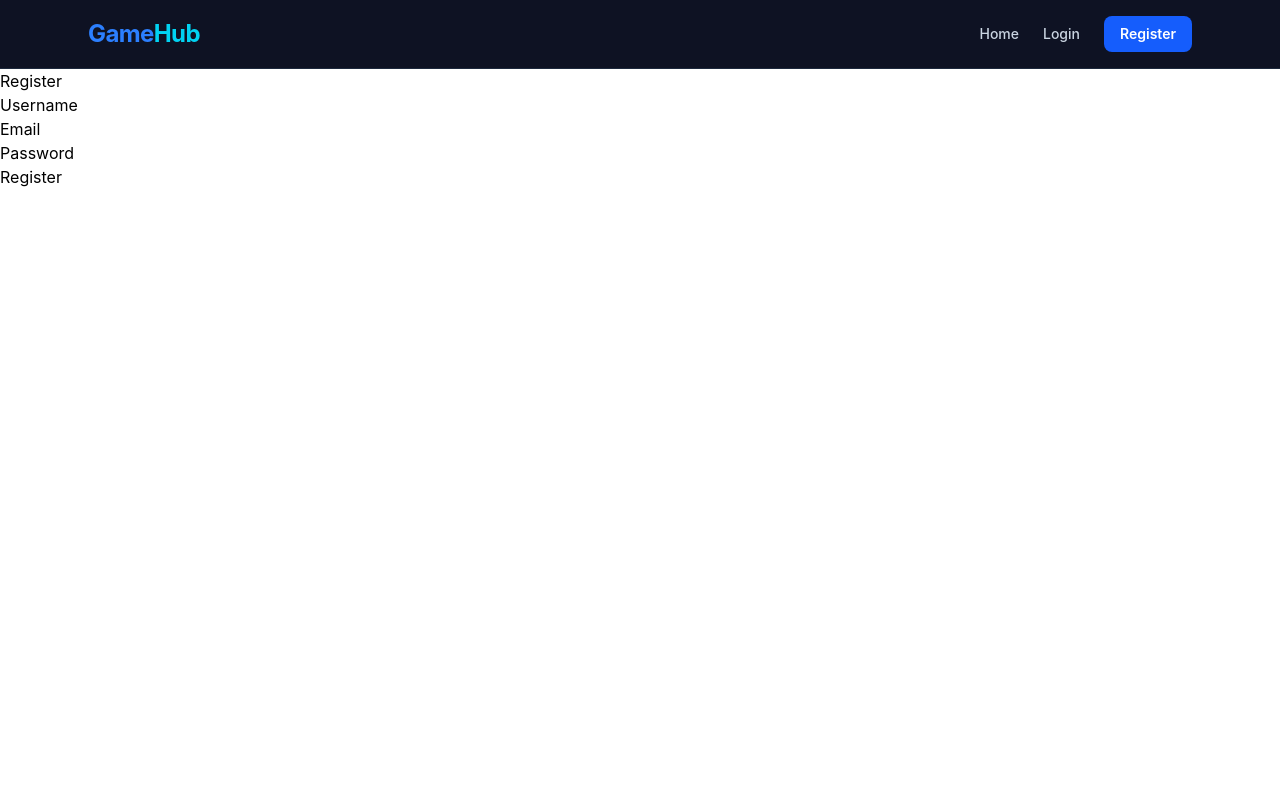
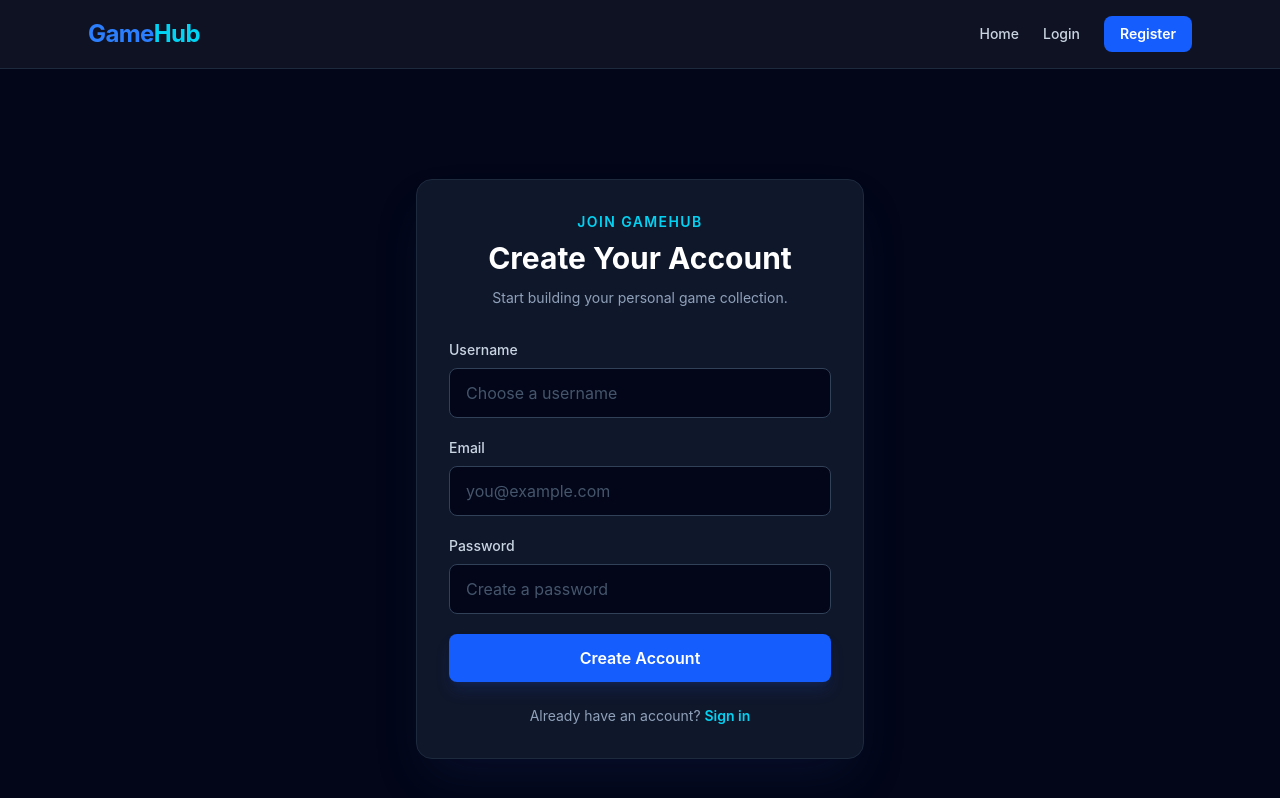
Before and after one commit to tpham0322/GameHub-Frontend, a React (Vite) app: page /register in a window 1280 px wide. Shown: the top 798 px of the page. Built offline with nearby package versions, Linux system fonts and the light colour scheme.

Commit message:
Register tailwind

```diff
--- a/src/pages/Register.tsx
+++ b/src/pages/Register.tsx
@@ -1,5 +1,5 @@
 import { useState } from "react";
-import { useNavigate } from "react-router-dom";
+import { Link, useNavigate } from "react-router-dom";
 import { api } from "../services/api";
 
 function Register() {
@@ -26,57 +26,122 @@ function Register() {
 
       navigate("/login");
     } catch (error) {
-      setError("Registration failed");
+      setError("Failed to create account");
     } finally {
       setLoading(false);
     }
   };
 
   return (
+    <main className="flex min-h-screen items-center justify-center bg-slate-950 px-6 py-12 text-white">
+      <div className="w-full max-w-md">
+        <div className="rounded-2xl border border-slate-800 bg-slate-900 p-8 shadow-2xl shadow-blue-950/30">
+          <div className="mb-8 text-center">
+            <p className="text-sm font-semibold uppercase tracking-widest text-cyan-400">
+              Join GameHub
+            </p>
+
+            <h1 className="mt-2 text-3xl font-bold">
+              Create Your Account
+            </h1>
+
+            <p className="mt-3 text-sm text-slate-400">
+              Start building your personal game collection.
+            </p>
+          </div>
+
+          {error && (
+            <div className="mb-5 rounded-lg border border-red-900 bg-red-950/40 px-4 py-3 text-sm text-red-400">
+              {error}
+            </div>
+          )}
+
+          <form onSubmit={handleSubmit} className="space-y-5">
             <div>
-      <h1>Register</h1>
+              <label
+                htmlFor="username"
+                className="mb-2 block text-sm font-medium text-slate-300"
+              >
+                Username
+              </label>
 
-      <form onSubmit={handleSubmit}>
-        <div>
-          <label htmlFor="username">Username</label>
               <input
                 id="username"
                 type="text"
                 value={username}
-            onChange={(event) => setUsername(event.target.value)}
+                onChange={(event) =>
+                  setUsername(event.target.value)
+                }
                 required
+                placeholder="Choose a username"
+                className="w-full rounded-lg border border-slate-700 bg-slate-950 px-4 py-3 text-white outline-none transition placeholder:text-slate-600 focus:border-cyan-400 focus:ring-2 focus:ring-cyan-400/20"
               />
             </div>
 
             <div>
-          <label htmlFor="email">Email</label>
+              <label
+                htmlFor="email"
+                className="mb-2 block text-sm font-medium text-slate-300"
+              >
+                Email
+              </label>
+
               <input
                 id="email"
                 type="email"
                 value={email}
-            onChange={(event) => setEmail(event.target.value)}
+                onChange={(event) =>
+                  setEmail(event.target.value)
+                }
                 required
+                placeholder="you@example.com"
+                className="w-full rounded-lg border border-slate-700 bg-slate-950 px-4 py-3 text-white outline-none transition placeholder:text-slate-600 focus:border-cyan-400 focus:ring-2 focus:ring-cyan-400/20"
               />
             </div>
 
             <div>
-          <label htmlFor="password">Password</label>
+              <label
+                htmlFor="password"
+                className="mb-2 block text-sm font-medium text-slate-300"
+              >
+                Password
+              </label>
+
               <input
                 id="password"
                 type="password"
                 value={password}
-            onChange={(event) => setPassword(event.target.value)}
+                onChange={(event) =>
+                  setPassword(event.target.value)
+                }
                 required
+                minLength={6}
+                placeholder="Create a password"
+                className="w-full rounded-lg border border-slate-700 bg-slate-950 px-4 py-3 text-white outline-none transition placeholder:text-slate-600 focus:border-cyan-400 focus:ring-2 focus:ring-cyan-400/20"
               />
             </div>
 
-        {error && <p>{error}</p>}
-
-        <button type="submit" disabled={loading}>
-          {loading ? "Creating account..." : "Register"}
+            <button
+              type="submit"
+              disabled={loading}
+              className="w-full rounded-lg bg-blue-600 px-4 py-3 font-semibold shadow-lg shadow-blue-900/30 transition hover:bg-blue-500 disabled:cursor-not-allowed disabled:opacity-50"
+            >
+              {loading ? "Creating Account..." : "Create Account"}
             </button>
           </form>
+
+          <p className="mt-6 text-center text-sm text-slate-400">
+            Already have an account?{" "}
+            <Link
+              to="/login"
+              className="font-semibold text-cyan-400 transition hover:text-cyan-300"
+            >
+              Sign in
+            </Link>
+          </p>
         </div>
+      </div>
+    </main>
   );
 }
 
```
Lines whose indentation alone changed are shown as unchanged.
